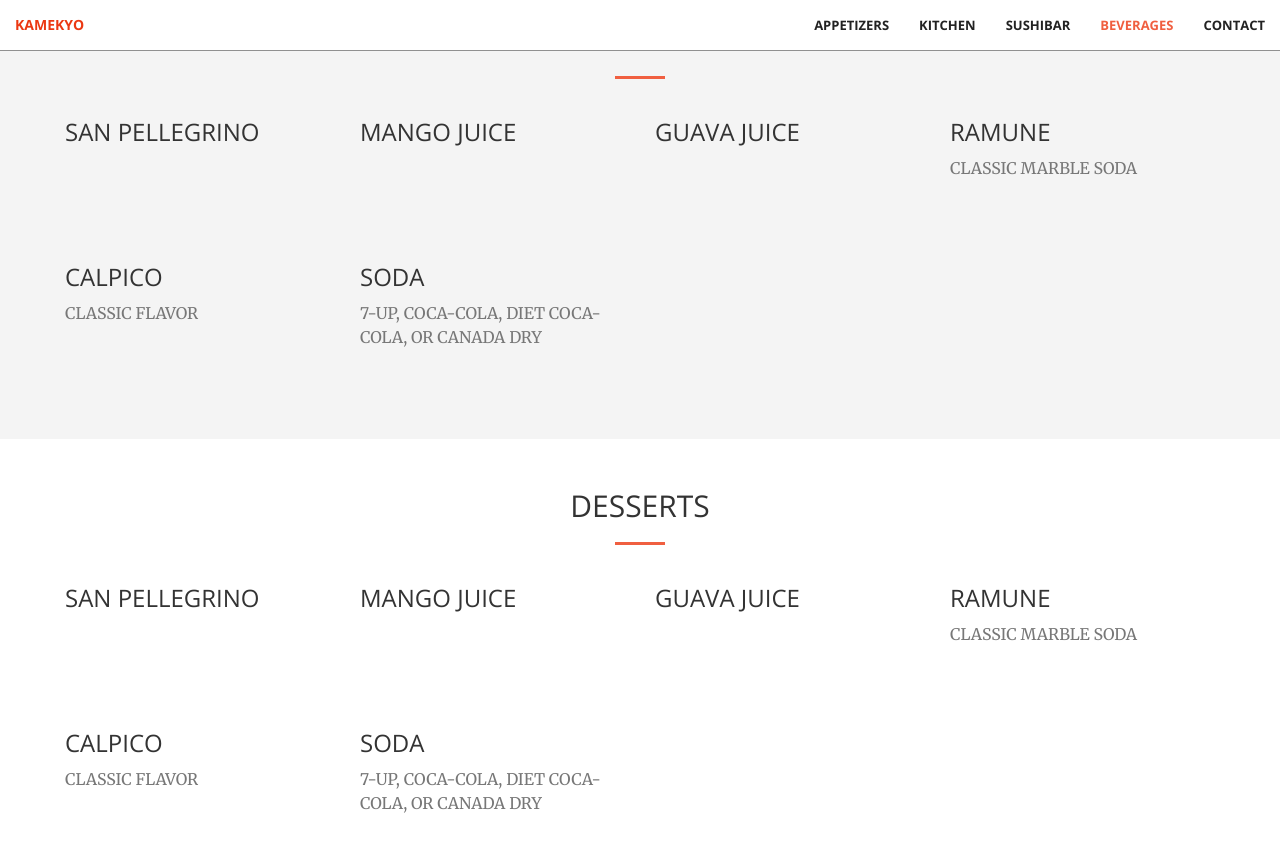
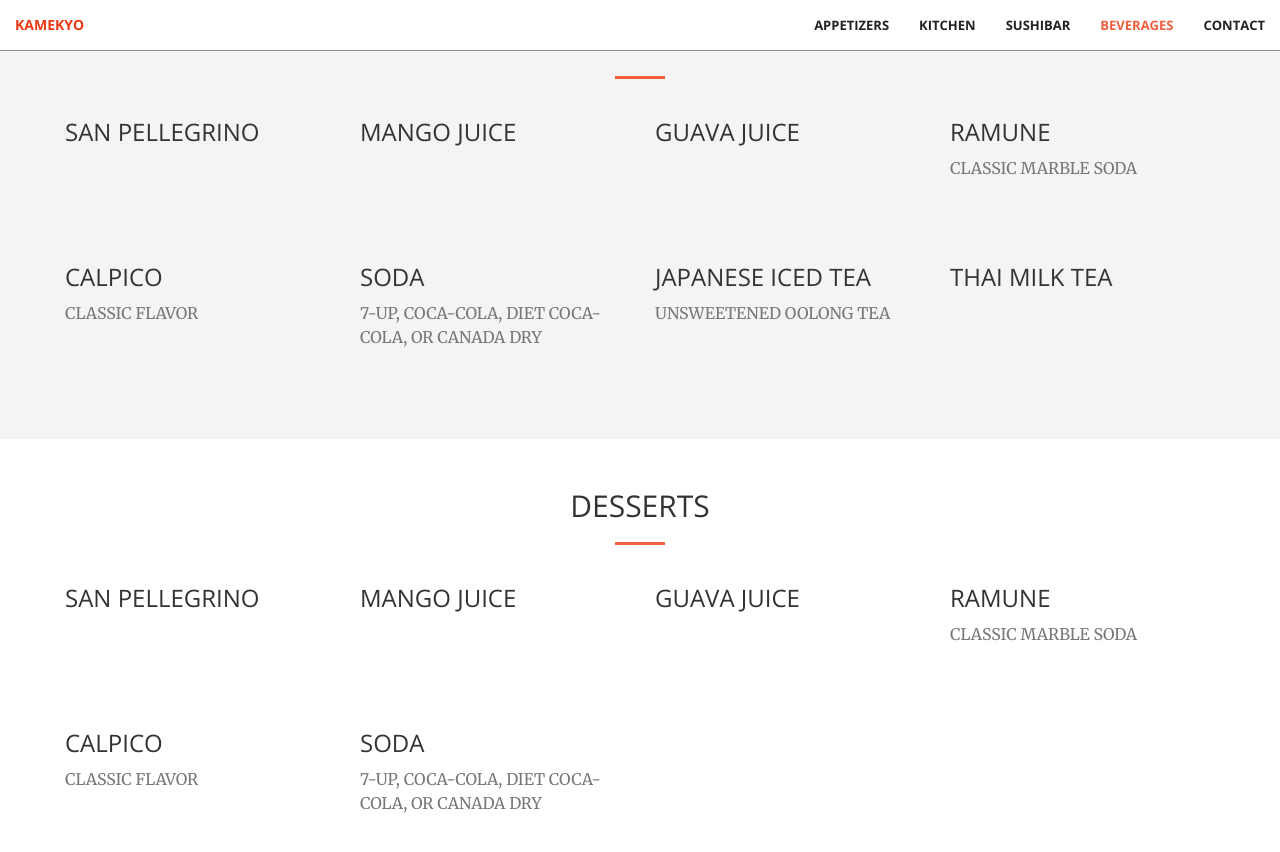
Before and after one commit to CyrusLiang/kamekyo, a Jekyll site: the page built from index.html, in a window 1280 px wide and 900 px high, scrolled down 9984 px. Shown: the top 852 px of the window. Built offline with Jekyll 4.4.1, drawn with Linux system fonts in a browser that asks for light colours.

Commit message:
Update beverages.html

```diff
--- a/_includes/beverages.html
+++ b/_includes/beverages.html
@@ -51,8 +51,15 @@
             </div>
             <div class="col-lg-3 col-sm-4">
                 <div class="food-box">
-                    <h3></h3>
-                    <p id=""></p>
+                    <h3>Japanese Iced Tea</h3>
+                    <p class="text-muted">Unsweetened oolong tea</p>
+                    <p id="icedt"></p>
+                </div>
+            </div>
+            <div class="col-lg-3 col-sm-4">
+                <div class="food-box">
+                    <h3>Thai Milk Tea</h3>
+                    <p id="thait"></p>
                 </div>
             </div>
         </div>
```
